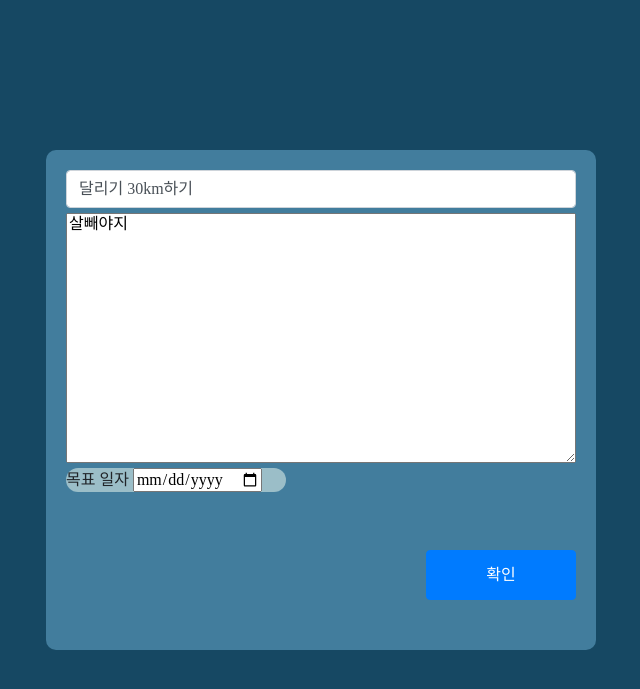
After one commit to 231p0w0q132/blueprint, a Django app: page /read_more/1 in a window 1280 px wide. The commit adds this page. Shown: the top 689 px of the page, without its empty margins (319-959 px from the left). Run offline with Django 3.2, Linux system fonts and the light colour scheme; data comes from the database, SQL or seed files in the repository; both versions use the stored data as it was after the commit; some libraries are stand-ins or nearby versions.

Commit message:
2023/11/6 18:46

```diff
--- /dev/null
+++ b/templates/edit_goal.html
@@ -0,0 +1,23 @@
+{% extends 'base.html' %}
+{% block style %}
+<link rel="stylesheet" href="/static/make_goal.css">
+{% endblock %}
+{% block content %}
+<form class="form_main" method="POST" action="{% url 'todo:make_goal' %}">
+	{% csrf_token %}
+      <div class="form-group">
+	      <input type="text" class="form-control" name="subject" placeholder="목표 입력"
+							      value="{{ val.subject }}">
+      </div>
+      <div class="form-group">
+        <textarea class="sub_main" name="content"
+				   placeholder="부가 설명">{{ val.content }}
+	</textarea>
+      </div>
+       <div class="form-group" style="width:220px">
+         <label for="" >목표 일자</label>
+	 <input type="date" name="end_date" value="{{ val.end_date }}">
+       </div>
+      <button type="submit" class="subtton btn btn-primary">확인</button>
+    </form>
+{% endblock %}
--- a/templates/index.html
+++ b/templates/index.html
@@ -21,8 +21,8 @@
         <a class="btn btn-success" style="margin-left:10px;" href="https://www.example.com">
           성공!
         </a>
-        <a class="btn btn-primary" style="margin-left:10px;" href="https://www.example.com">
-          상세보기
+	<a class="btn btn-primary" style="margin-left:10px;" href="{% url 'todo:read_more' goal_item.id %}">
+		상세보기(수정)
         </a>
 
       </div>
--- a/todo/urls.py
+++ b/todo/urls.py
@@ -7,4 +7,5 @@ app_name = 'todo'
 urlpatterns = [
     path('',views.index,name='index'),
     path('make_goal',views.make_goal,name='make_goal'),
+    path('read_more/<int:fir>',views.read_more,name='read_more'),
 ]
--- a/todo/views.py
+++ b/todo/views.py
@@ -1,4 +1,4 @@
-from django.shortcuts import render,redirect
+from django.shortcuts import render,redirect,get_object_or_404
 from .models import goal
 import datetime
 def index(request):
@@ -18,3 +18,7 @@ def make_goal(request):
         q.save()
         return redirect('todo:index')
     return render(request,'make_goal.html')
+
+def read_more(request,fir):
+
+    return render(request,'edit_goal.html',{'val':get_object_or_404(goal,pk=fir)})
```
Also changed, not shown: db.sqlite3.
